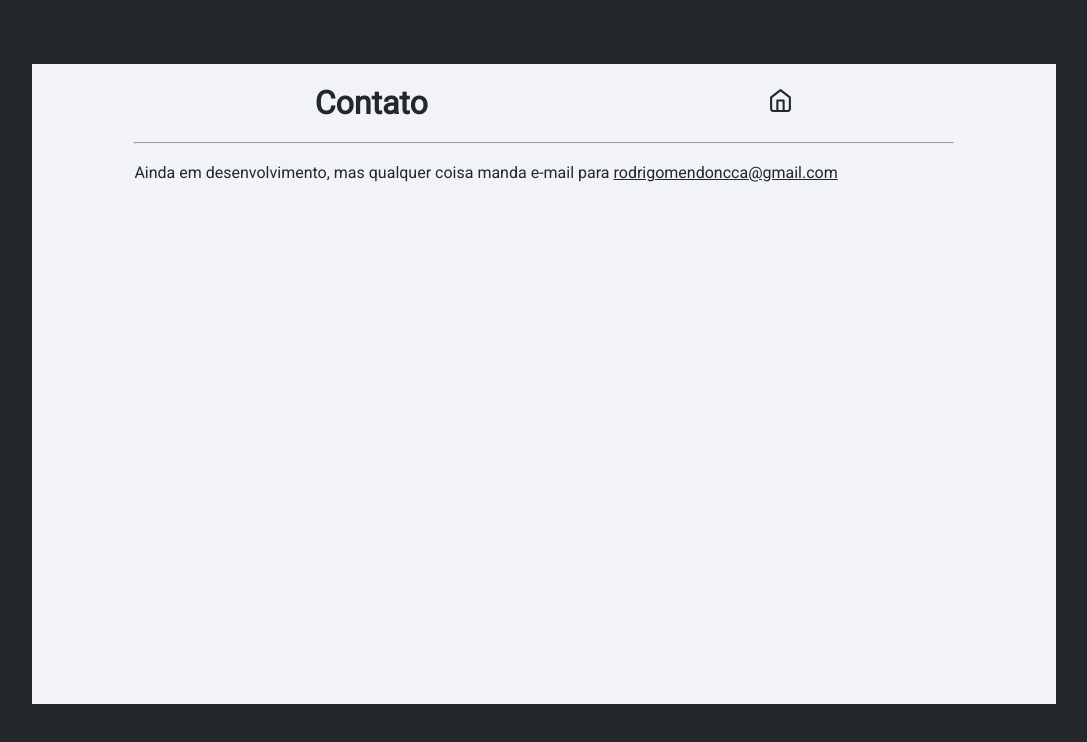
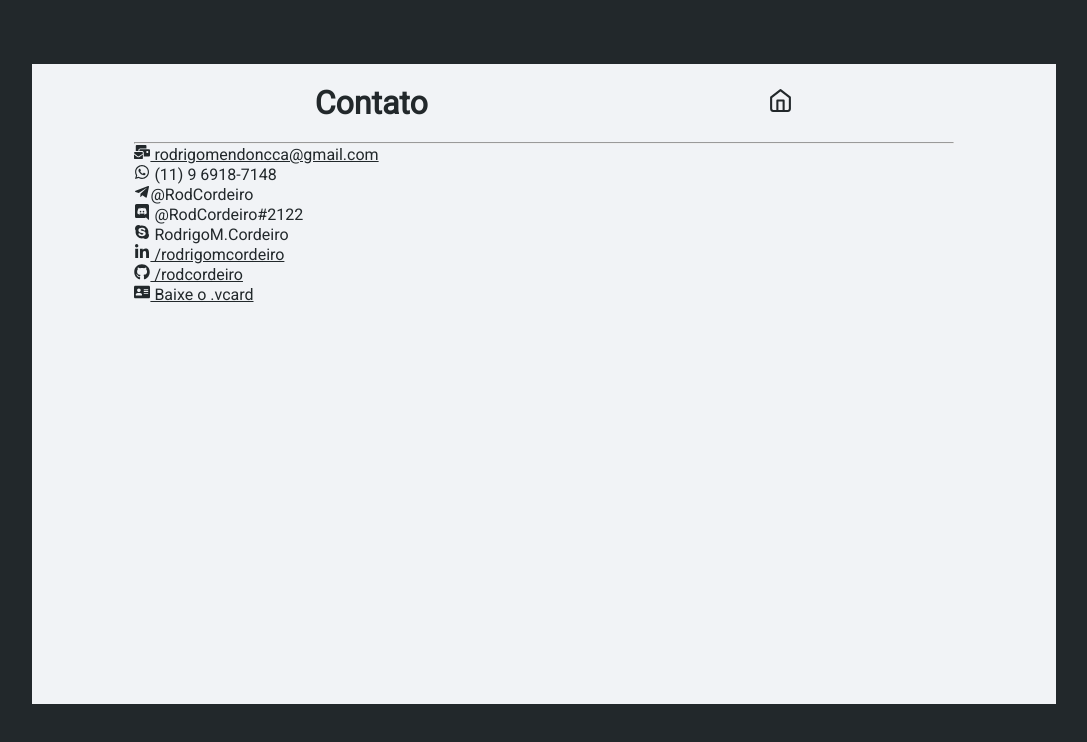
Before and after one commit to rodcordeiro/myPage, a React (Create React App) app: page /contato in a window 1280 px wide. Shown: the top 742 px of the page, without its empty margins (96-1183 px from the left). Built offline with nearby package versions, Linux system fonts and the light colour scheme.

Commit message:
Update ReadMe

```diff
--- a/src/pages/Contact/index.js
+++ b/src/pages/Contact/index.js
@@ -1,12 +1,15 @@
 import React from 'react';
+
 import { Link } from 'react-router-dom';
 import { FiHome } from 'react-icons/fi';
+import {  FaWhatsapp, FaMailBulk, FaLinkedinIn, FaTelegramPlane, FaDiscord, FaGithub, FaSkype, FaAddressCard } from 'react-icons/fa';
+
 import './style.css';
 
 export default function Contact(){
     return (
         <div className="contactContent">
-           <div className="contact">
+           <div className="contacts">
                <header>
                     <h1>Contato</h1>
                     <Link
@@ -18,10 +21,49 @@ export default function Contact(){
                     </Link>
                </header>
                <hr />
-               <br />
-               <p> Ainda em desenvolvimento, mas qualquer coisa manda e-mail para <a href="mailto:rodrigomendoncca@gmail.com?subject=Sobre%20seu%20portfolio">rodrigomendoncca@gmail.com</a></p>
+               <div className="contact-data">
+
+                    <div className="contact">
+                       <a href="mailto:rodrigomendoncca@gmail.com">
+                           <FaMailBulk /> rodrigomendoncca@gmail.com
+                        </a>
+                    </div>
+
+                    <div className="contact"> <FaWhatsapp /> (11) 9 6918-7148 </div>
+
+                    <div className="contact"><FaTelegramPlane />
+                        @RodCordeiro
+                    </div>
+
+                    <div className="contact">
+                        <FaDiscord /> @RodCordeiro#2122
+                    </div>
+
+                    <div className="contact"> <FaSkype /> RodrigoM.Cordeiro </div>
+
+                    <div className="contact">
+                        <a href="https://www.linkedin.com/in/rodrigomcordeiro/">
+                            <FaLinkedinIn /> /rodrigomcordeiro
+                        </a>
+                    </div>
+
+                    <div className="contact">
+                        <a href="https://github.com/rodcordeiro">
+                            <FaGithub /> /rodcordeiro
+                        </a>
+                    </div>
+
+                    <div className="contact">
+                         <a
+                         href="https://rodcordeiro.github.io/shares/files/rodrigo_cordeiro.vcf"
+                         download="https://rodcordeiro.github.io/shares/files/rodrigo_cordeiro.vcf"
+                         >
+                            <FaAddressCard /> Baixe o .vcard
+                        </a>
+                    </div>
 
 
+               </div>
             </div>
         </div>
     );
--- a/src/pages/Contact/style.css
+++ b/src/pages/Contact/style.css
@@ -9,37 +9,37 @@
 	background-color: #f1f3f6;
 }
 
-.contact {
+.contacts {
     display: flex;
     flex-direction: column;
     width: 80%;
     margin: 0 auto;
 }
-.contact header{
+.contacts header{
     display: flex;
     flex-direction: row;
     width: 100%;
     justify-content: space-around;
 }
-.contact header .homeButton{
+.contacts header .homeButton{
     font-size: 25px;
     align-self: center;
 }
-.contact h1{
+.contacts h1{
     padding: 20px;
 }
 
-.contact .card{
+.contacts .card{
     /* background: rgb(103, 172, 252); */
     background: none;
 	border: none;
 	border-radius: 9px;
 	box-shadow:
-    inset 0 0 15px rgba(55, 84, 170,0),
-    inset 0 0 20px rgba(255, 255, 255,0),
+    insest 0 0 15px rgba(55, 84, 170,0),
+    insest 0 0 20px rgba(255, 255, 255,0),
     7px 7px 15px rgba(55, 84, 170,.15),
     -7px -7px 20px rgba(255, 255, 255,1),
-    inset 0px 0px 4px rgba(255, 255, 255,.2);
+    insest 0px 0px 4px rgba(255, 255, 255,.2);
     transition: box-shadow 0.1s ease-in-out;
     display: flex;
     flex-direction: row;
@@ -87,10 +87,10 @@
 		margin:0;
 		flex-direction: column;
     }
-    .contact {
+    .contacts {
         width: 100%;
     }
-    .contact .card{
+    .contacts .card{
         width: 90%;
     }
 }
```
Also changed, not shown: 1 other file (tests, documents, lock files or other folders).
